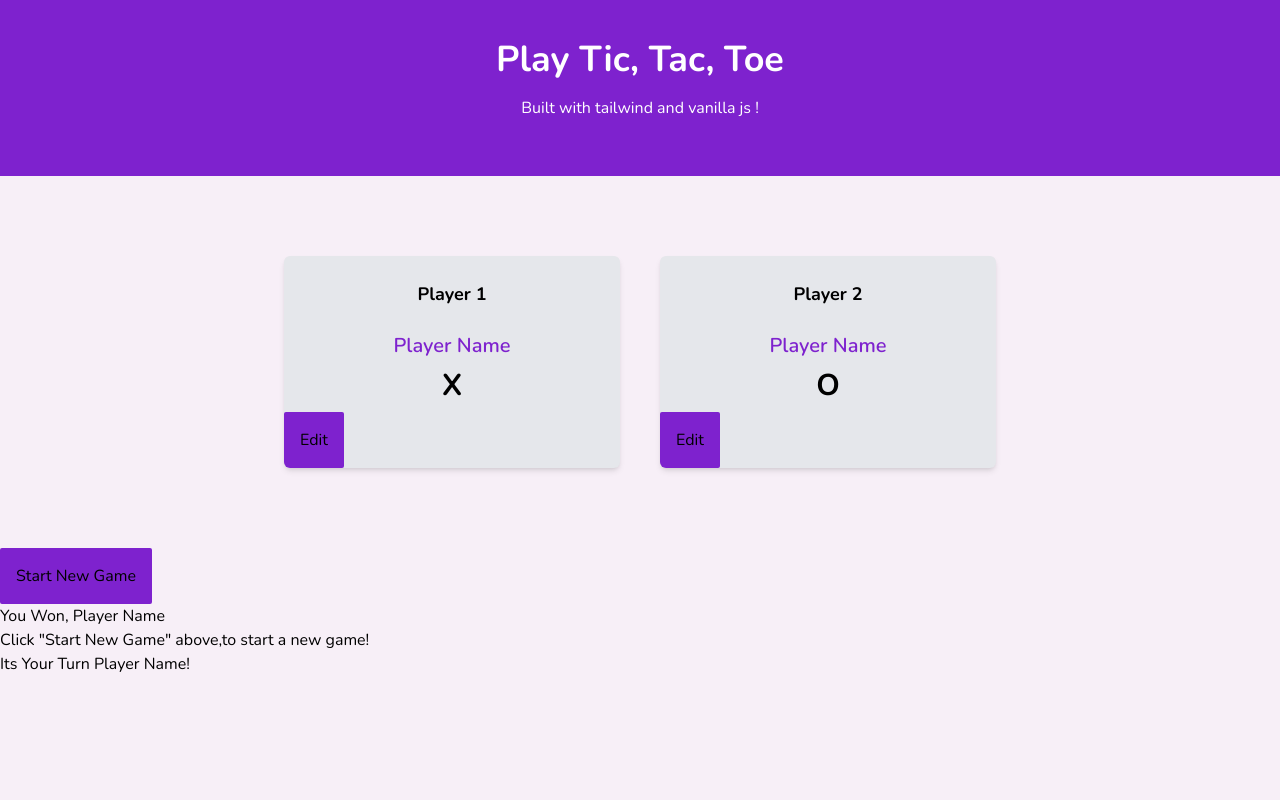
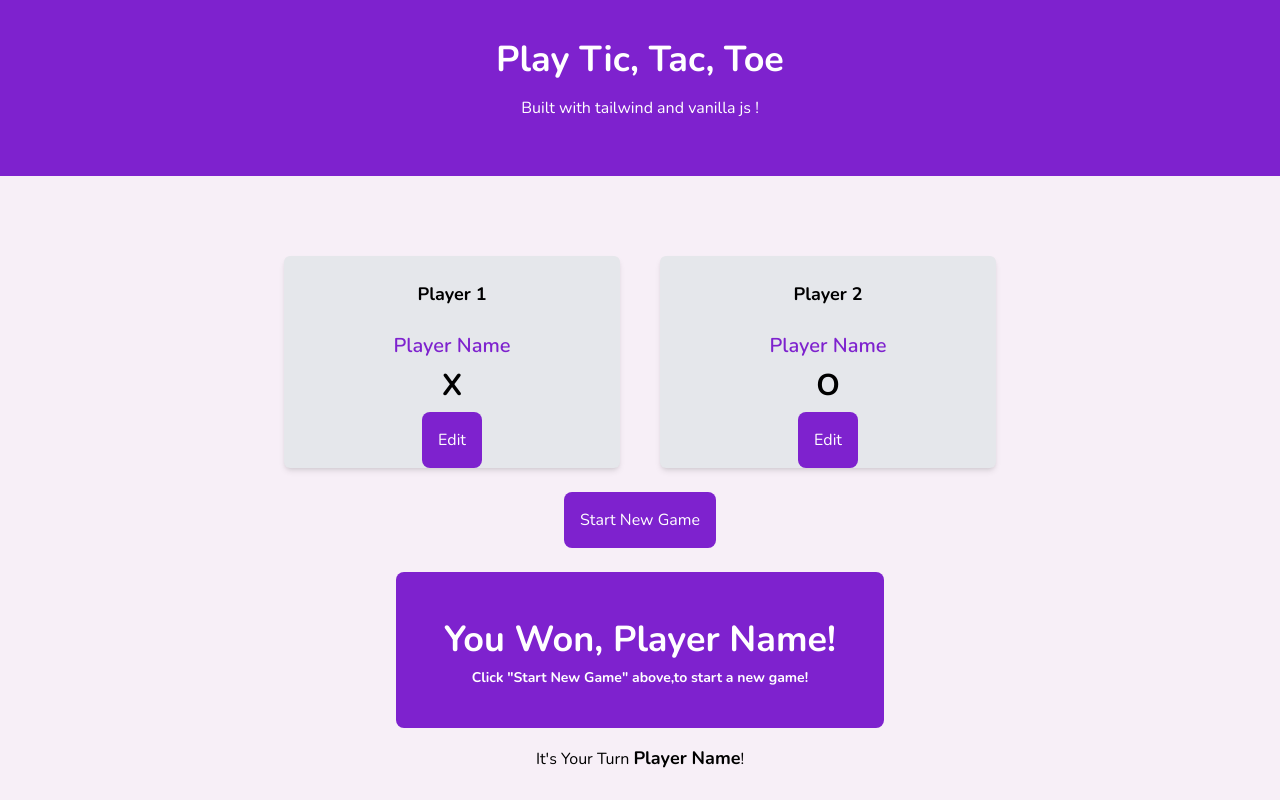
Before and after one commit to Faizanxd/tic-tac-toe, a website built with Vite: page src/index.html in a window 1280 px wide. Both pictures are taken after a click on the button "Start New Game". Built offline with nearby package versions, Linux system fonts and the light colour scheme.

Commit message:
adding overlays

```diff
--- a/src/index.html
+++ b/src/index.html
@@ -18,26 +18,31 @@
       </div>
     </header>
     <main>
-      <aside class="hidden" id="overlay">
-        <h2>Choose Your Name</h2>
+      <div class="hidden" id="overlay">
+        <aside class="card">
+          <h2 class="text-center font-extrabold text-2xl">Choose Your Name</h2>
           <form>
-          <div>
-            <label for="player-name">Player Name</label>
-            <input type="text" name="username" id="player-name" />
+            <div class="text-center">
+              <label for="player-name" class="block font-semibold text-lg"
+                >Player Name-</label
+              >
+              <input type="text" name="username" id="player-name" class="" />
             </div>
-          <div>
+            <div class="flex justify-around p-4">
               <button
-              class="font-body p-4 border-solid rounded-sm cursor-pointer border-gray-400 bg-gray-400 hover:bg-purple-400 hover:border-purple-400"
-              type="submit"
+                class="font-body p-4 border-solid rounded-md cursor-pointer border-gray-400 bg-gray-400 hover:bg-purple-400 hover:border-purple-400"
+                id="overlay-cancel"
+                onclick="handleClick3"
               >
                 Cancel
               </button>
-            <button class="btn" type="submit">Confirm</button>
+              <button class="btn">Confirm</button>
             </div>
           </form>
         </aside>
+      </div>
       <section>
-        <div class="flex justify-center p-20 gap-10">
+        <div class="flex justify-center pt-20 pr-20 pl-20 gap-10">
           <div class="card">
             <h1 class="font-bold text-black text-center text-lg p-6">
               Player 1
@@ -49,7 +54,11 @@
               Player Name
             </p>
             <p class="text-center text-black text-3xl font-bold p-2">X</p>
-            <button class="btn" type="submit">Edit</button>
+            <div class="flex justify-center">
+              <button class="btn" id="edit-1" onclick="handleClick1">
+                Edit
+              </button>
+            </div>
           </div>
           <div class="card">
             <h1 class="font-bold text-black text-center text-lg p-6">
@@ -62,22 +71,39 @@
               Player Name
             </p>
             <p class="text-center text-black text-3xl font-bold p-2">O</p>
-            <button class="btn">Edit</button>
+            <div class="flex justify-center">
+              <button class="btn" id="edit-2">Edit</button>
             </div>
           </div>
-        <div>
-          <button class="btn">Start New Game</button>
+        </div>
+        <div class="flex justify-center p-6">
+          <button class="btn" id="start-game" onclick="handleClick4">
+            Start New Game
+          </button>
         </div>
       </section>
-      <section id="active-game">
+      <section id="active-game" class="hidden">
         <div>
-          <h3>
+          <div class="flex justify-center">
+            <div
+              class="text-center p-10 bg-purple-700 text-white font-bold rounded-lg"
+            >
+              <h3 class="p-2 text-4xl">
                 You Won,
-            <span id="winner-name">Player Name</span>
+                <span id="winner-name">Player Name!</span>
               </h3>
-          <p>Click "Start New Game" above,to start a new game!</p>
+              <p class="text-sm">
+                Click "Start New Game" above,to start a new game!
+              </p>
             </div>
-        <p>Its Your Turn <span id="active-player-name">Player Name</span>!</p>
+          </div>
+        </div>
+        <p class="text-center text-md p-4">
+          It's Your Turn
+          <span id="active-player-name" class="font-bold text-lg"
+            >Player Name</span
+          >!
+        </p>
         <ol>
           <li></li>
           <li></li>
--- a/src/main.js
+++ b/src/main.js
@@ -1 +1,38 @@
 import './style.css'
+
+const editButton1 = document.getElementById("edit-1");
+const editButton2 = document.getElementById("edit-2");
+const editOverlay = document.getElementById("overlay");
+const cancelButton = document.getElementById("overlay-cancel");
+const startButton = document.getElementById("start-game");
+const gameOverlay = document.getElementById("active-game");
+
+const handleClick1 = editButton1.addEventListener("click", ()=>{
+    if(editOverlay.classList.contains("hidden")){
+        editOverlay.classList.remove("hidden")
+    }
+    else
+    editOverlay.classList.add("hidden")
+
+});
+
+const handleClick2 = editButton2.addEventListener("click", ()=>{
+    if(editOverlay.classList.contains("hidden")){
+        editOverlay.classList.remove("hidden")
+    }
+    else
+    editOverlay.classList.add("hidden")
+
+});
+
+// const handleClick3 = cancelButton.addEventListener("click", ()=>{
+//     if(editOverlay.classList.contains("hidden")){
+//         editOverlay.classList.remove("hidden")
+//     }
+// });
+
+const handleClick4 = startButton.addEventListener("click", ()=>{
+    if(gameOverlay.classList.contains("hidden")){
+        gameOverlay.classList.remove("hidden")
+    }
+});
--- a/src/style.css
+++ b/src/style.css
@@ -10,6 +10,6 @@
       }
 
   .btn{
-    @apply font-body p-4 bg-purple-700 border-solid rounded-sm cursor-pointer border-purple-700
-    hover:bg-purple-900 hover:border-purple-900
+    @apply font-body p-4 bg-purple-700 border-solid rounded-lg cursor-pointer border-purple-700
+    hover:bg-purple-900 hover:border-purple-900 text-white
       }
```
Lines whose indentation alone changed are shown as unchanged.
